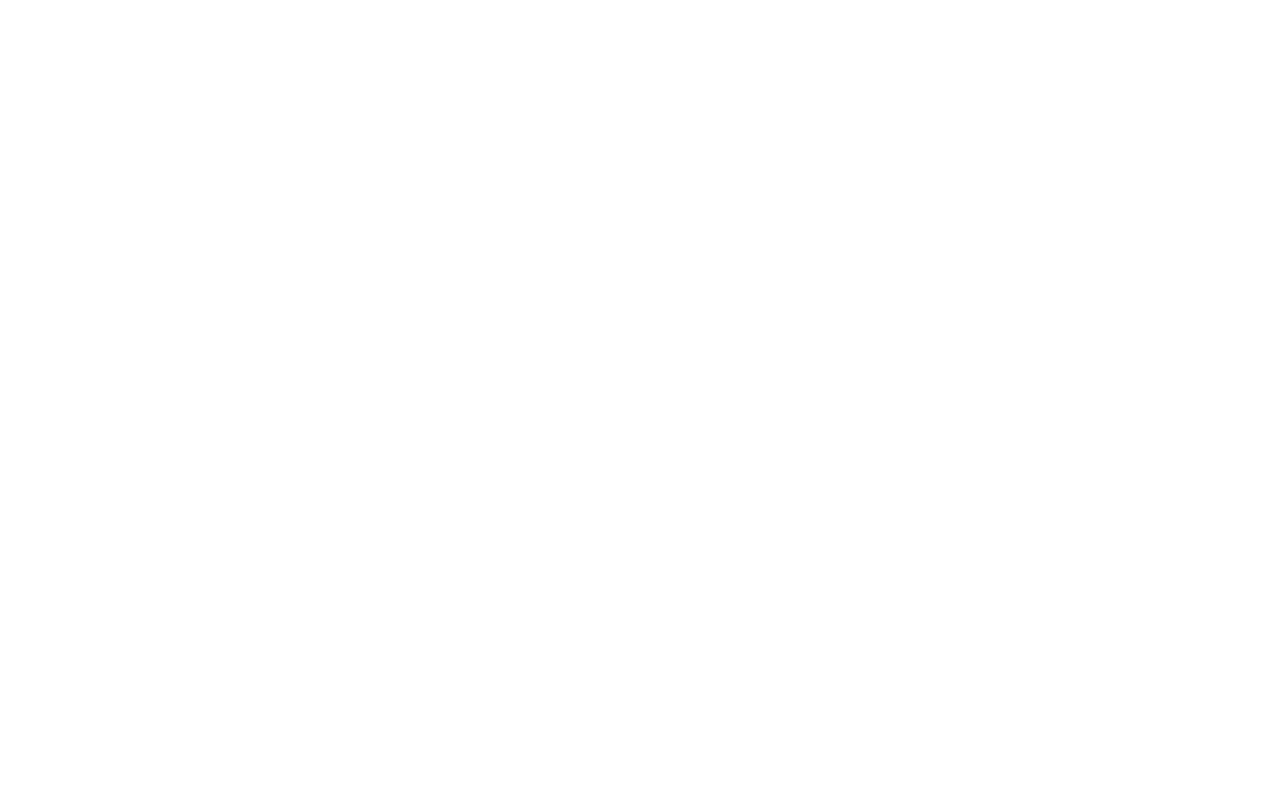
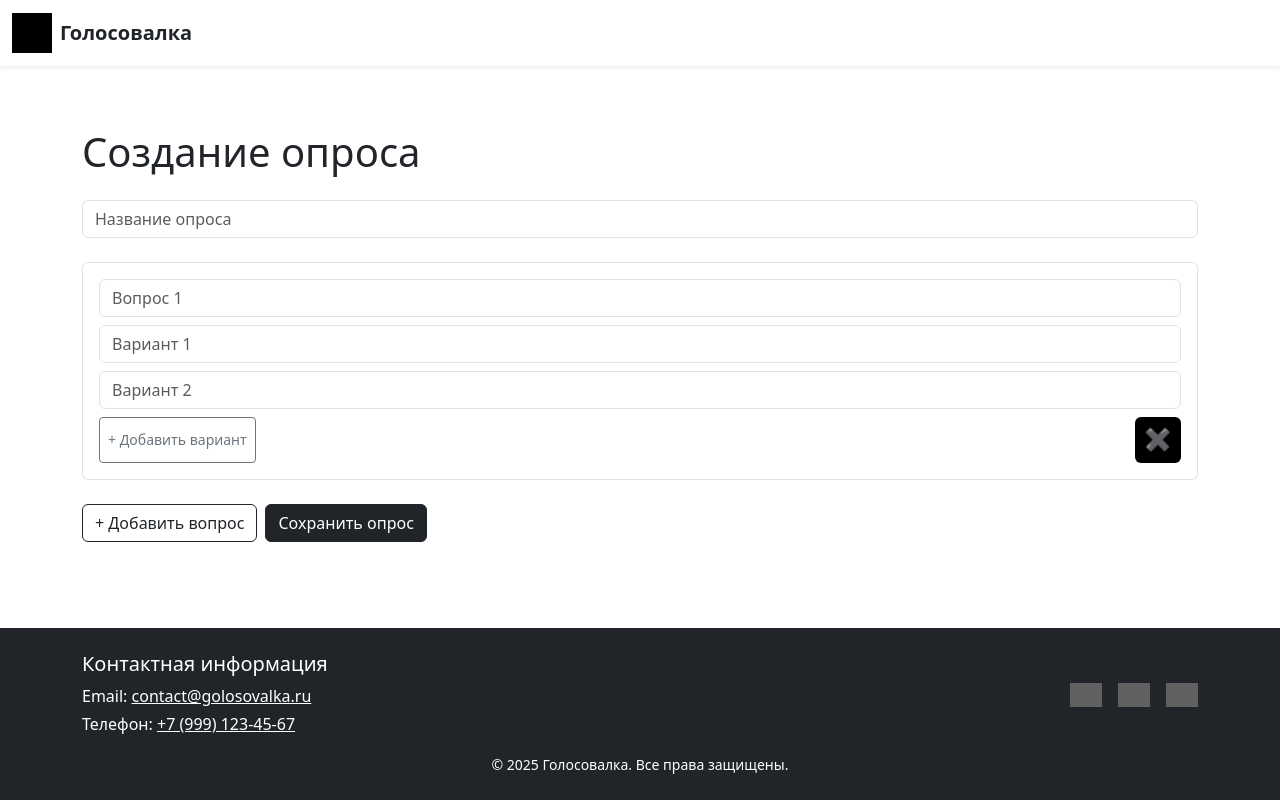
Before and after one commit to F4aming/voting-platform, a React app: page /voting-platform/create-vote in a window 1280 px wide. Before the commit this address had no page. Built offline with nearby package versions, Linux system fonts and the light colour scheme; grey boxes are pictures that could not be loaded.

Commit message:
новая страничка опроса

```diff
--- a/package.json
+++ b/package.json
@@ -19,6 +19,7 @@
   "devDependencies": {
     "@types/react": "^19.1.3",
     "@types/react-dom": "^19.1.3",
+    "@types/uuid": "^10.0.0",
     "css-loader": "^6.0.0",
     "eslint": "^8.0.0",
     "eslint-plugin-react": "^7.0.0",
--- a/src/App.tsx
+++ b/src/App.tsx
@@ -7,6 +7,7 @@
 import HomePage from './pages/HomePage';
 import LoginPage from './pages/LoginPage';
 import PollPage from './pages/PollPage';
+import PollCreator from './pages/PollCreator';
 
 const App: React.FC = () => {
   const basename = process.env.NODE_ENV === 'production' ? '/voting-platform' : '/';
@@ -17,6 +18,7 @@
       <Routes>
         <Route path="/" element={<HomePage />} />
         <Route path="/create" element={<CreatePoll />} />
+        <Route path="/create-vote" element={<PollCreator />} />
         <Route path="/login" element={<LoginPage />} />
         <Route path="/vote/:id" element={<PollPage />} />
       </Routes>
--- a/src/pages/CreatePoll.tsx
+++ b/src/pages/CreatePoll.tsx
@@ -136,7 +136,7 @@
 
       {/* Добавляем отступ сверху, чтобы не закрывать контент под фиксированным navbar */}
       <main className="flex-grow-1 container my-5 fade-in" style={{ paddingTop: '80px' }}>
-        <h2 className="text-center fw-bold text-dark mb-4">Создание опроса</h2>
+        <h2 className="text-center fw-bold text-dark mb-4">Создание голосования</h2>
 
         <form className="create-poll-form" onSubmit={handleSubmit}>
           <div className="form-group">
@@ -204,7 +204,7 @@
             <button type="button" className="add-option-button" onClick={addOption}>
               Добавить вариант
             </button>
-            <button type="submit" className="create-button">Создать опрос</button>
+            <button type="submit" className="create-button">Создать голосование</button>
           </div>
         </form>
 
@@ -215,7 +215,7 @@
         <hr style={{ margin: '2rem 0' }} />
 
         <div className="poll-list-section">
-          <h3>Список созданных опросов</h3>
+          <h3>Список созданных голосований</h3>
           {polls.length === 0 ? (
             <p>Опросов пока нет.</p>
           ) : (
--- a/src/pages/HomePage.tsx
+++ b/src/pages/HomePage.tsx
@@ -62,12 +62,20 @@
         <header className="text-center py-5 border-bottom border-secondary">
           <h1 className="display-4 fw-bold text-dark">Платформа для голосований</h1>
           <p className="lead text-secondary mb-4">Создавайте опросы быстро и просто</p>
-          <button
-            className="btn btn-dark btn-lg rounded-pill px-5"
-            onClick={() => navigate('/create')}
-          >
-            Начать опрос/голосование
-          </button>
+          <div className="d-flex justify-content-center gap-3 flex-wrap">
+            <button
+              className="btn btn-dark btn-lg rounded-pill px-4"
+              onClick={() => navigate('/create')}
+            >
+              Создать голосование
+            </button>
+            <button
+              className="btn btn-dark btn-lg rounded-pill px-4"
+              onClick={() => navigate('/create-vote')}
+            >
+              Создать опрос
+            </button>
+          </div>
         </header>
 
         {/* Почему выбирают нас */}
--- /dev/null
+++ b/src/pages/PollCreator.tsx
@@ -0,0 +1,210 @@
+import React, { useState } from 'react';
+import { useNavigate } from 'react-router-dom';
+import '../styles//PollCreator.css';
+
+type Question = {
+  questionText: string;
+  options: string[];
+};
+
+const PollCreator: React.FC = () => {
+  const [title, setTitle] = useState('');
+  const [questions, setQuestions] = useState<Question[]>([
+    { questionText: '', options: ['', ''] }
+  ]);
+  const [confirmDeleteIndex, setConfirmDeleteIndex] = useState<number | null>(null);
+  const navigate = useNavigate();
+
+  const addQuestion = () => {
+    setQuestions([...questions, { questionText: '', options: ['', ''] }]);
+  };
+
+  const deleteQuestion = (index: number) => {
+    setConfirmDeleteIndex(index);
+  };
+
+  const confirmDelete = () => {
+    if (confirmDeleteIndex !== null) {
+      const updated = [...questions];
+      updated.splice(confirmDeleteIndex, 1);
+      setQuestions(updated);
+      setConfirmDeleteIndex(null);
+    }
+  };
+
+  const updateQuestionText = (index: number, text: string) => {
+    const updated = [...questions];
+    updated[index].questionText = text;
+    setQuestions(updated);
+  };
+
+  const updateOptionText = (qIndex: number, oIndex: number, text: string) => {
+    const updated = [...questions];
+    updated[qIndex].options[oIndex] = text;
+    setQuestions(updated);
+  };
+
+  const addOption = (qIndex: number) => {
+    const updated = [...questions];
+    updated[qIndex].options.push('');
+    setQuestions(updated);
+  };
+
+  const deleteOption = (qIndex: number, oIndex: number) => {
+    const updated = [...questions];
+    if (updated[qIndex].options.length > 2) {
+      updated[qIndex].options.splice(oIndex, 1);
+      setQuestions(updated);
+    }
+  };
+
+  const handleSubmit = () => {
+    const pollId = Date.now().toString();
+    localStorage.setItem(`poll-${pollId}`, JSON.stringify({ title, questions }));
+
+    const pollIds = JSON.parse(localStorage.getItem('poll-ids') || '[]');
+    pollIds.push(pollId);
+    localStorage.setItem('poll-ids', JSON.stringify(pollIds));
+
+    navigate(`/poll/${pollId}`);
+  };
+
+  return (
+    <div className="d-flex flex-column min-vh-100">
+      {/* Header */}
+      <nav className="navbar navbar-expand navbar-light bg-white shadow-sm fixed-top">
+        <div className="container-fluid">
+          <a className="navbar-brand d-flex align-items-center text-dark" href="/">
+            <img
+              src="https://cdn-icons-png.flaticon.com/512/1533/1533890.png"
+              alt="Логотип"
+              width={40}
+              height={40}
+              className="me-2 logo-img"
+            />
+            <span className="fw-bold">Голосовалка</span>
+          </a>
+        </div>
+      </nav>
+
+      <main className="container my-5 flex-grow-1" style={{ paddingTop: '80px' }}>
+        <h1 className="mb-4">Создание опроса</h1>
+        <input
+          className="form-control mb-4"
+          type="text"
+          placeholder="Название опроса"
+          value={title}
+          onChange={e => setTitle(e.target.value)}
+        />
+
+        {questions.map((q, qIdx) => (
+          <div key={qIdx} className="mb-4 p-3 border rounded position-relative">
+            <input
+              className="form-control mb-2"
+              type="text"
+              placeholder={`Вопрос ${qIdx + 1}`}
+              value={q.questionText}
+              onChange={e => updateQuestionText(qIdx, e.target.value)}
+            />
+
+            {q.options.map((opt, oIdx) => (
+            <div key={oIdx} className="input-group mb-2">
+                <input
+                className="form-control"
+                type="text"
+                placeholder={`Вариант ${oIdx + 1}`}
+                value={opt}
+                onChange={e => updateOptionText(qIdx, oIdx, e.target.value)}
+                />
+                {q.options.length > 2 && (
+                <button
+                    className="btn btn-outline-danger"
+                    type="button"
+                    onClick={() => deleteOption(qIdx, oIdx)}
+                    title="Удалить вариант"
+                >
+                    ✖
+                </button>
+                )}
+            </div>
+            ))}
+
+
+            <div className="d-flex justify-content-between">
+              <button
+                className="btn btn-sm btn-outline-secondary"
+                onClick={() => addOption(qIdx)}
+              >
+                + Добавить вариант
+              </button>
+              <button
+                type="button"
+                className="remove-option-button"
+                onClick={() => deleteQuestion(qIdx)}
+              >
+                ✖
+              </button>
+            </div>
+          </div>
+        ))}
+
+        <div className="d-flex gap-2">
+          <button className="btn btn-outline-dark" onClick={addQuestion}>
+            + Добавить вопрос
+          </button>
+          <button className="btn btn-dark" onClick={handleSubmit}>
+            Сохранить опрос
+          </button>
+        </div>
+
+        {/* Модальное окно */}
+        {confirmDeleteIndex !== null && (
+          <div className="modal-overlay">
+            <div className="modal-content">
+              <p className="modal-text">Удалить этот вопрос?</p>
+              <div className="modal-buttons">
+                <button className="btn btn-danger" onClick={confirmDelete}>
+                  Да
+                </button>
+                <button className="btn btn-secondary" onClick={() => setConfirmDeleteIndex(null)}>
+                  Нет
+                </button>
+              </div>
+            </div>
+          </div>
+        )}
+      </main>
+
+      {/* Footer */}
+      <footer className="bg-dark text-white py-4 mt-auto">
+        <div className="container d-flex flex-column flex-md-row justify-content-between align-items-center">
+          <div>
+            <h5>Контактная информация</h5>
+            <p className="mb-1">
+              Email: <a href="mailto:contact@golosovalka.ru" className="text-white">contact@golosovalka.ru</a>
+            </p>
+            <p className="mb-0">
+              Телефон: <a href="tel:+79991234567" className="text-white">+7 (999) 123-45-67</a>
+            </p>
+          </div>
+          <div className="mt-3 mt-md-0 d-flex align-items-center gap-3">
+            <a href="#" aria-label="Telegram">
+              <img src="https://upload.wikimedia.org/wikipedia/commons/5/5c/Telegram_Messenger.png" width={32} className="icon-invert" />
+            </a>
+            <a href="https://vk.com/chupkevichus" target="_blank" rel="noopener noreferrer" aria-label="VK">
+              <img src="https://pngicon.ru/file/uploads/vk.png" width={32} className="icon-invert" />
+            </a>
+            <a href="https://github.com/F4aming" target="_blank" rel="noopener noreferrer" aria-label="GitHub">
+              <img src="https://cdn-icons-png.flaticon.com/512/733/733553.png" width={32} className="icon-invert" />
+            </a>
+          </div>
+        </div>
+        <div className="text-center mt-3">
+          <small>&copy; 2025 Голосовалка. Все права защищены.</small>
+        </div>
+      </footer>
+    </div>
+  );
+};
+
+export default PollCreator;
--- /dev/null
+++ b/src/styles/PollCreator.css
@@ -0,0 +1,55 @@
+.logo-img {
+  filter: grayscale(100%) brightness(0);
+}
+
+.icon-invert {
+  filter: invert(1);
+}
+
+.remove-option-button {
+  background-color: #000;
+  border: none;
+  color: white;
+  padding: 0.4rem 0.6rem;
+  border-radius: 6px;
+  cursor: pointer;
+  font-size: 1.37rem;
+  transition: background-color 0.2s ease;
+}
+
+.remove-option-button:hover {
+  background-color: #444;
+}
+
+.modal-overlay {
+  position: fixed;
+  top: 0;
+  left: 0;
+  right: 0;
+  bottom: 0;
+  display: flex;
+  align-items: center;
+  justify-content: center;
+  z-index: 9999;
+  background-color: rgba(0, 0, 0, 0.5);
+}
+
+.modal-content {
+  background: #fff;
+  color: #000;
+  padding: 2rem;
+  border-radius: 8px;
+  max-width: 400px;
+  text-align: center;
+  box-shadow: 0 0px 2px rgba(0, 0, 0, 0.5);
+}
+
+.modal-text {
+  font-size: 1.2rem;
+  margin-bottom: 1.5rem;
+}
+
+.modal-buttons {
+  display: flex;
+  justify-content: space-around;
+}
```
Also changed, not shown: 2 other files (tests, documents, lock files or other folders).
